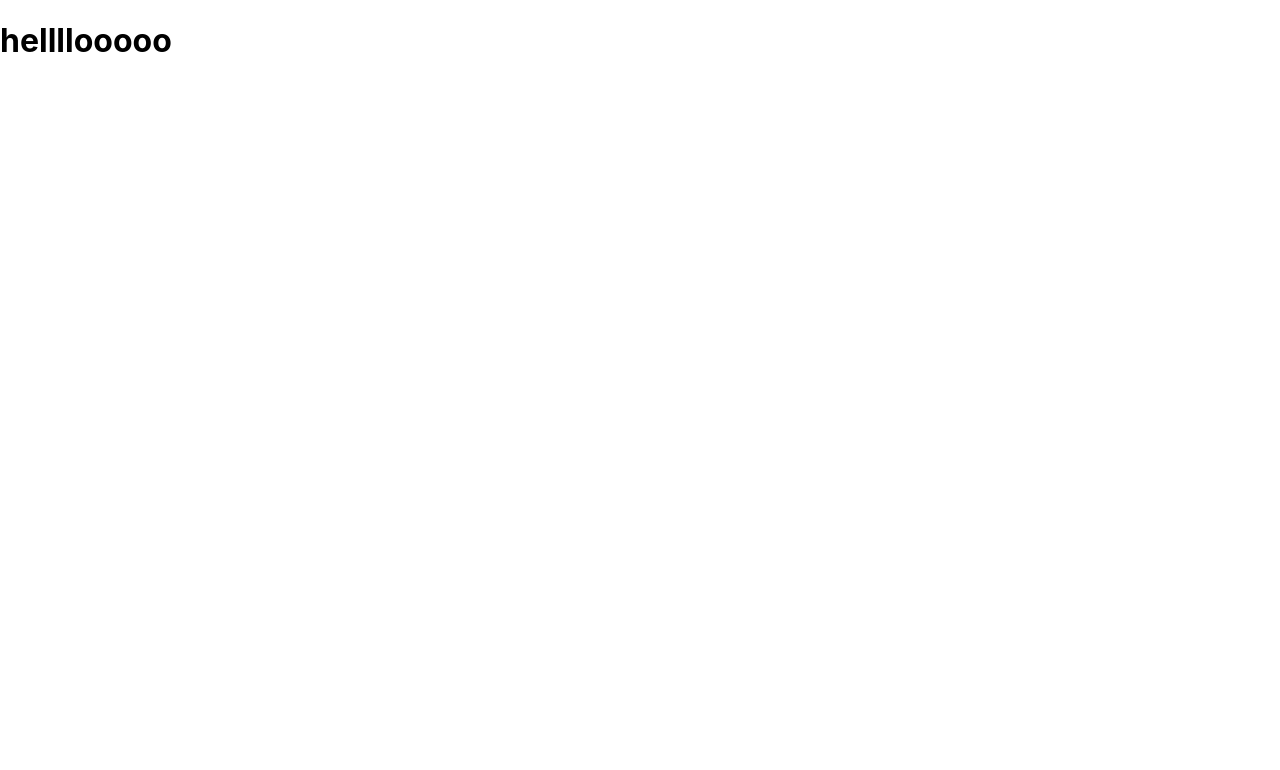
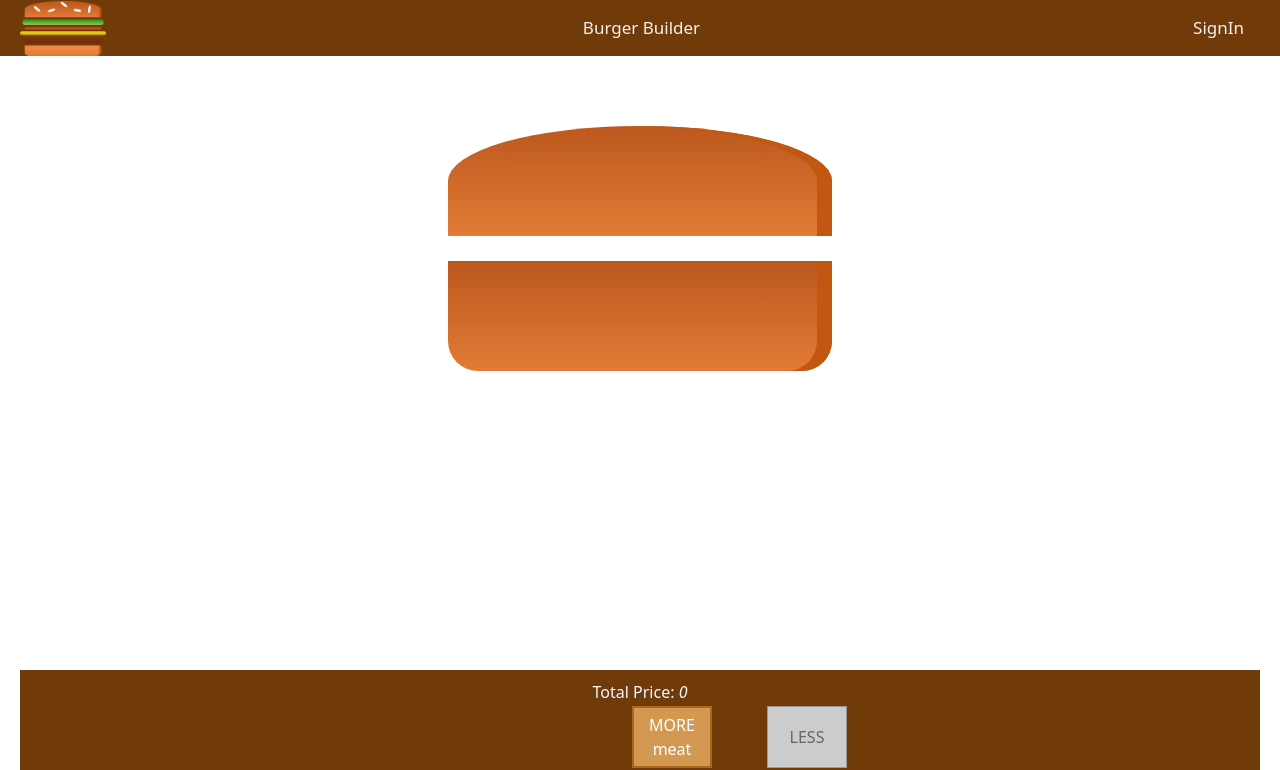
Before and after one commit to mehralqam/BurgerApp, a React (Create React App) app: page / in a window 1280 px wide. Shown: the top 770 px of the page. Built offline with nearby package versions, Linux system fonts and the light colour scheme.

Commit message:
modified version

```diff
--- a/package.json
+++ b/package.json
@@ -6,7 +6,9 @@
     "@testing-library/jest-dom": "^5.16.4",
     "@testing-library/react": "^13.3.0",
     "@testing-library/user-event": "^13.5.0",
+    "bootstrap": "^5.2.0",
     "react": "^18.2.0",
+    "react-bootstrap": "^2.4.0",
     "react-dom": "^18.2.0",
     "react-scripts": "5.0.1",
     "web-vitals": "^2.1.4"
--- a/src/App.css
+++ b/src/App.css
@@ -1,4 +1,5 @@
 .App {
+  padding: 200px;
   text-align: center;
   font-size: large;
   font-family: Open Sans,sans-serif;
@@ -10,7 +11,6 @@ nav{
   list-style: none;
   position: fixed;
   display: flex;
-  background-color: #703b09;
   justify-content: space-between;
   align-items: center;
   padding: 0 20px;
@@ -22,15 +22,18 @@ img{
 }
 form{
   box-sizing: border-box;
-  margin: 0;
-  padding: 0;
-  border: 1px solid red;
+  margin-left: 200px;
+  width: 10px;
+  padding: 20%;
+  border: 5px solid #c56b16;
+
 }
 .container {
-  padding: 80px;
+  padding: 2px;
+  display: flex;
 }
 button{
-  background-color:#703b09;
+  background-color:#c56b16;
   border: none;
   color: white;
   padding: 15px 32px;
@@ -40,64 +43,104 @@ button{
   display: inline-block;
   font-size: 16px;
 }
+.btn-more{
+  background-color: #d39952;
+  color: white;
+  display: block;
+  padding: 5px;
+  margin: 0 50px;
+  margin-left: 550px;
+  width:80px;
+  border: 2px solid #aa6817;
+  cursor: pointer;
+  outline: none;
+}
+.btn-less{
+  background-color: #d39952;
+  color: rgb(15, 5, 5);
+  display: block;
+  padding: 5px;
+  margin: 0 5px;
+  width:80px;
+  border: 2px solid #aa6817;
+  cursor: pointer;
+  outline: none;
+}
+button:hover {
+  background-color: #b4783f;
+  color: #ffffff;
+}
+
+button:disabled,
+button[disabled]{
+  border: 1px solid #999999;
+  background-color: #cccccc;
+  color: #666666;
+}
+.btn-checkout
+{
+  margin-left: 50%;
+}
 .topBun{
-  padding-top: 200px;
-  height: 140px;
-  width: 100%;
-  background-image: url(./assets/top.jpg) ;
-  display: table;
-  background-repeat: no-repeat;
-  background-position: center;
+  width: 30%;
+  margin: 2% auto;
+  box-shadow: inset -15px 0 #c15711;
+  height: 20%;
+  background:linear-gradient(#bc581e,#e27b36);
+  border-radius: 50% 50% 0 0;
+  position: relative;
+}
+.burgerContent{
+  padding-top: 100px;
 }
 .bottomBun{
-  height: 140px;
-  width: 100%;
-  background-image: url(./assets/bottom.jpg) ;
-  display: table;
-  background-repeat: no-repeat;
-  background-position: center;
+  width: 30%;
+  margin: 2% auto;
+  box-shadow: inset -15px 0 #c15711;
+  height: 20%;
+  background:linear-gradient(#bc581e,#e27b36);
+  border-radius: 0 0 30px 30px;
+  position: relative;
 }
 .meat{
-  height: 56px;
-  width: 100%;
-  background-image: url(./assets/meat.jpg) ;
-  background-repeat: no-repeat;
-  background-position: center;
+  width: 30%;
+  height: 8%;
+  background: #7a330e;
+  margin: 1% auto;
+  border-radius: 15px;
 }
 .cheese{
-  height: 56px;
-  width: 100%;
-  background-image: url(./assets/cheese.jpg) ;
-  background-repeat: no-repeat;
-  background-position: center;
+  width: 30%;
+  height: 5%;
+  background: #ddc031;
+  margin: 1% auto;
 }
 .test{
   padding: 100px;
 }
 .lettuce{
-  height: 56px;
-  width: 100%;
-  background-image: url(./assets/lettuse.jpg) ;
-  background-repeat: no-repeat;
-  background-position: center;
+  width: 30%;
+  height: 5%;
+  background:  linear-gradient(#228c1d,#91ce50);;
+  margin: 1% auto;
+  border-radius: 15px;
 }
 .tomato
 {
-  height: 56px;
-  width: 100%;
-  background-image: url(./assets/tomato.jpg) ;
-  background-repeat: no-repeat;
-  background-position: center;
+  width: 30%;
+  height: 4%;
+  background:   linear-gradient(#bf3813,#c45e38);
+  margin: 1% auto;
 }
 .total{
   padding: 10px;
   margin: 20px;
-  background-color: #af7e50;
+  background-color: #703b09;
   color: aliceblue;
   text-align: center;
 }
 .topnav {
-  background-color: #af7e50;
+  background-color: #703b09;
   overflow: hidden;
 }
 .topnav a {
@@ -109,12 +152,8 @@ button{
   font-size: 17px;
 }
 .topnav a:hover {
-  background-color: #ddd;
+  background-color: #e2a062;
   color: black;
-}
-.container
-{
-  padding: 200px;
 }
 .burgerContent{
   overflow-y: scroll;
--- a/src/App.js
+++ b/src/App.js
@@ -9,24 +9,21 @@ import LoginState from './contexts/logins/LoginState';
 import BurgerState from './contexts/burgers/BurgerState';
 
 function App() {
-  console.log("iam app")
   return (
   <>
-  <h1>hellllooooo</h1>
+  <BrowserRouter>
   <BurgerState>
-    <h1>hellllooooo</h1>
       <LoginState>
         <PriceState>
           <Nav/>
-          <BrowserRouter>
               <Routes>
                 <Route path="/signup" element={<Signup/>}/>
                 <Route path="/" element={<Burger/>}/>
               </Routes>
-          </BrowserRouter>
           </PriceState>
     </LoginState>
   </BurgerState>
+  </BrowserRouter>
   </>
   );
 }
--- a/src/components/Burger.js
+++ b/src/components/Burger.js
@@ -1,10 +1,17 @@
 import React from 'react';
+import Modal from 'react-bootstrap/Modal';
+import Button from 'react-bootstrap/Button';
 import { useEffect, useContext } from "react";
 import  burgerContext  from '../contexts/burgers/burgerContext'
 import  priceContext  from '../contexts/prices/priceContext';
+import  loginContext  from '../contexts/logins/loginContext';
+import MyVerticallyCenteredModal from './MyVerticallyCenteredModal';
+
 function Burger(props) {
   const {items,setItems} = useContext(burgerContext);
   const {price,setTotalPrice} = useContext(priceContext);
+  const {isLogin,setisLogin} = useContext(loginContext);
+  const [modalShow, setModalShow] = React.useState(false);
   const result = Object.values(items);
   useEffect(() => {
     let price = 0
@@ -23,25 +30,14 @@ function Burger(props) {
   }
 
   const renderMenu = () => {
-    const tempMenu = result.map((item) => (<div className="burgerChoice">
-    <button onClick={() => handleAddIngredient(item.ingredient,'add')}>Add {item.ingredient}</button>
-    <button disabled={item.quantity <= 0} onClick={() => handleAddIngredient(item.ingredient,'remove')}>Remove</button>
+    const tempMenu = result.map((item) => (<div key={item.id} className="burgerChoice">
+    <div className='container'>
+    <button className="btn-more" onClick={() => handleAddIngredient(item.ingredient,'add')}>MORE {item.ingredient}</button>
+    <button className="btn-less"  disabled={item.quantity <= 0} onClick={() => handleAddIngredient(item.ingredient,'remove')}>LESS</button>
+    </div>
   </div>))
   return tempMenu;
   }
-  // const handleBurgerContent = () => {
-  //    const tmpIngredientsArray = result.reduce(( prev, curr ) => {
-  //     const ingredientArr = new Array(curr.quantity)
-  //     .fill('')
-  //     .map(()=> <div key={curr.ingredient} className={curr.ingredient} />)
-  //     return [ ...prev, ...ingredientArr]
-  //   },[])
-  //   if (tmpIngredientsArray.length===0) {
-  //     return <p>Please start adding ingredients!</p>
-  //   }
-  //   console.log("after",tmpIngredientsArray)
-  //   return tmpIngredientsArray;
-  // }
   const renderBurgerContent = () => {
     const tempIng = []
     result.forEach(item => {
@@ -65,7 +61,16 @@ function Burger(props) {
       <div className='total'>
         <span id="total-price">Total Price: <i>{price}</i> </span>
         {renderMenu()}
-        <h1>Sign In to Checkout</h1>
+      <button disabled={!isLogin && result.length>0} onClick={() => setModalShow(true)}>
+        Checkout
+      </button>
+      </div>
+      <div>
+
+      <MyVerticallyCenteredModal
+        show={modalShow}
+        onHide={() => setModalShow(false)}
+      />
       </div>
     </div>
   );
--- /dev/null
+++ b/src/components/MyVerticallyCenteredModal.js
@@ -0,0 +1,33 @@
+import React from 'react';
+import Modal from 'react-bootstrap/Modal';
+import Button from 'react-bootstrap/Button';
+import { useContext } from "react";
+import  priceContext  from '../contexts/prices/priceContext';
+
+function MyVerticallyCenteredModal(props) {
+  const {price,setTotalPrice} = useContext(priceContext);
+  return (
+    <Modal
+      {...props}
+      size="lg"
+      aria-labelledby="contained-modal-title-vcenter"
+      centered
+    >
+      <Modal.Header closeButton>
+        <Modal.Title id="contained-modal-title-vcenter">
+          Your Order is Ready!
+        </Modal.Title>
+      </Modal.Header>
+      <Modal.Body>
+        <h4>Enjoy Your meal</h4>
+        <p>
+          Your Total Bill is : {price}
+        </p>
+      </Modal.Body>
+      <Modal.Footer>
+        <Button onClick={props.onHide}>OK</Button>
+      </Modal.Footer>
+    </Modal>
+  );
+}
+export default MyVerticallyCenteredModal
--- a/src/contexts/burgers/BurgerState.js
+++ b/src/contexts/burgers/BurgerState.js
@@ -29,7 +29,7 @@ const BurgerState = (props) => {
 });
   return(
     <BurgerContext.Provider value={{ items, setItems} }>
-        {props.childern}
+        {props.children}
     </BurgerContext.Provider>
   )
 
--- a/src/contexts/logins/LoginState.js
+++ b/src/contexts/logins/LoginState.js
@@ -4,7 +4,7 @@ const LoginState = (props) => {
   const [isLogin , setisLogin] = useState(false)
   return(
     < LoginContext.Provider value={{ isLogin, setisLogin} }>
-        {props.childern}
+        {props.children}
     </LoginContext.Provider>
   )
 
--- a/src/contexts/prices/PriceState.js
+++ b/src/contexts/prices/PriceState.js
@@ -4,7 +4,7 @@ const PriceState = (props) => {
   const [price, setTotalPrice] = useState(0);
   return(
     < PriceContext.Provider value={{ price, setTotalPrice} }>
-        {props.childern}
+        {props.children}
     </PriceContext.Provider>
   )
 
--- a/src/index.js
+++ b/src/index.js
@@ -3,6 +3,7 @@ import ReactDOM from 'react-dom/client';
 import './index.css';
 import App from './App';
 import reportWebVitals from './reportWebVitals';
+import 'bootstrap/dist/css/bootstrap.min.css';
 
 const root = ReactDOM.createRoot(document.getElementById('root'));
 root.render(
--- a/src/pages/Nav.js
+++ b/src/pages/Nav.js
@@ -6,7 +6,6 @@ import '../App.css';
 import logo from '../assets/logo.png';
 
 function Nav(){
-  console.log("helllooo im navbar");
   const {isLogin,setisLogin} = useContext(loginContext);
   const handleLogout = () => {
     setisLogin(false);
--- a/src/pages/Signup.js
+++ b/src/pages/Signup.js
@@ -2,8 +2,8 @@ import React, { useContext ,useState } from 'react';
 import  loginContext  from '../contexts/logins/loginContext';
 import OrderBurger from './OrderBurger';
 const Signup = () => {
-  const email= "text@test.com";
-  const password= "text123*";
+  const email= "123";
+  const password= "123";
   const [user, setUser] = useState([
     {
     email: "",
```
Also changed, not shown: src/pages/OrderBurger.js (+28 -19 lines), 1 other file (tests, documents, lock files or other folders).
